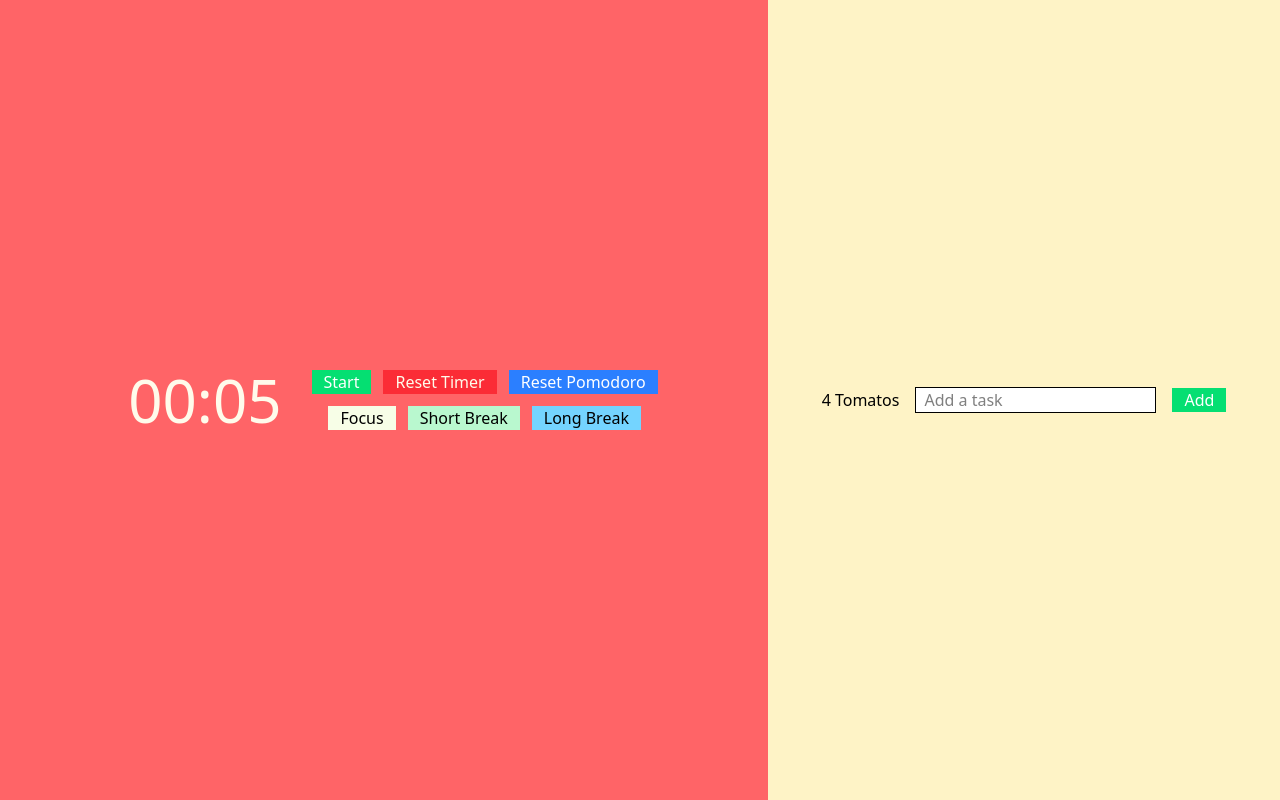
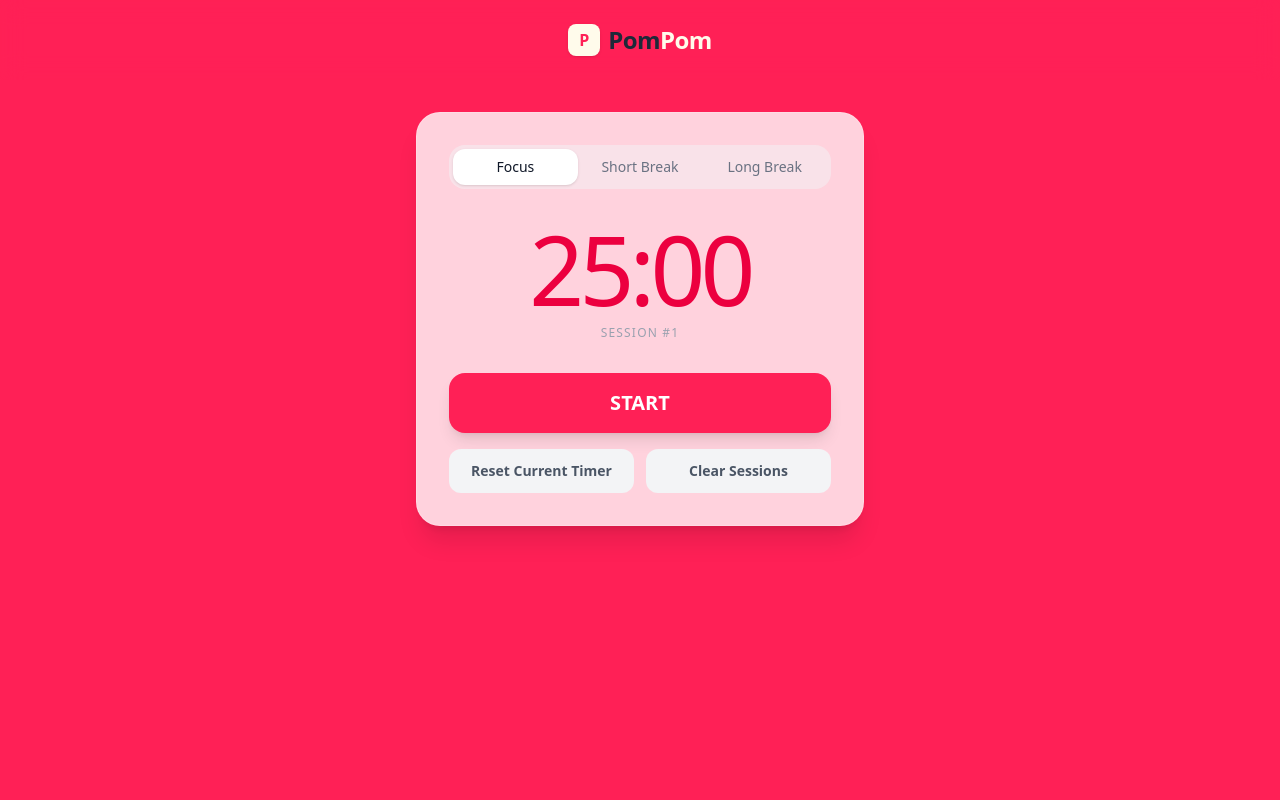
Before and after one commit to ROUVRE/PomPom, a React (Vite) app: page / in a window 1280 px wide. Built offline with nearby package versions, Linux system fonts and the light colour scheme.

Commit message:
Added styling

```diff
--- a/src/App.jsx
+++ b/src/App.jsx
@@ -1,12 +1,9 @@
-import LeftSide from "./components/LeftSide";
-import RightSide from "./components/RightSide";
 import Timer from "./components/Timer";
 
 function App() {
   return (
-    <div className="flex">
-      <LeftSide />
-      <RightSide />
+    <div>
+      <Timer />
     </div>
   );
 }
--- a/src/components/LeftSide.jsx
+++ /dev/null
@@ -1,11 +0,0 @@
-import Timer from "./Timer";
-
-const LeftSide = () => {
-  return (
-    <div className="bg-red-400 flex justify-center w-3/4 items-center h-screen">
-      <Timer />
-    </div>
-  );
-};
-
-export default LeftSide;
--- a/src/components/RightSide.jsx
+++ /dev/null
@@ -1,12 +0,0 @@
-import TaskList from "./TaskList";
-
-const RightSide = () => {
-  return (
-    <div className="bg-amber-100 flex justify-center w-1/2 items-center h-screen">
-      <div>4 Tomatos</div>
-      <TaskList />
-    </div>
-  );
-};
-
-export default RightSide;
--- a/src/components/Timer.jsx
+++ b/src/components/Timer.jsx
@@ -14,9 +14,9 @@ const Timer = () => {
   // Values in seconds
   // CHANGE THESE SECONDS FOR DEBUGGING PURPOSE DONT FORGET TO CHANGE TO DEFAULT VALUES!!!!!!
   const SESSION_PRESETS = {
-    focus: 5, // DEFAULT: 1500 (25 mins)
-    shortBreak: 3, // DEFAULT: 300 (5 mins)
-    longBreak: 9, // DEFAULT: 900 (15 mins)
+    focus: 1500, // DEFAULT: 1500 (25 mins)
+    shortBreak: 300, // DEFAULT: 300 (5 mins)
+    longBreak: 900, // DEFAULT: 900 (15 mins)
   };
 
   const isProcessingRef = useRef(false);
@@ -132,77 +132,115 @@ const Timer = () => {
     setSeconds(SESSION_PRESETS[sessionType]);
   };
 
-  const setTimerTo = (sessionTypeValue) => {
-    stopTimer();
-    setSessionType(sessionTypeValue);
-    setSeconds(SESSION_PRESETS[sessionTypeValue]);
-  };
-
   const formatTime = (seconds) => {
     const mins = Math.floor(seconds / 60);
     const secs = seconds % 60;
     return String(mins).padStart(2, "0") + ":" + String(secs).padStart(2, "0");
   };
 
+  const getThemeColor = () => {
+    if (sessionType === "focus") return "bg-rose-500";
+    if (sessionType === "shortBreak") return "bg-teal-500";
+    return "bg-indigo-500";
+  };
+
   return (
-    <>
-      <div className="m-6 text-6xl text-center text-amber-50">
+    <div
+      className={`min-h-screen transition-colors duration-500 ${getThemeColor().replace(
+        "bg-",
+        "bg-opacity-10 bg-"
+      )}`}
+    >
+      <main className="min-h-screen flex flex-col w-full">
+        {/* --- HEADER --- */}
+        <header className="w-full py-6 px-8 flex justify-center items-center backdrop-blur-md">
+          <div className="flex items-center gap-2">
+            <div className="w-8 h-8 rounded-lg flex items-center justify-center text-rose-500 font-bold shadow-sm bg-amber-50">
+              P
+            </div>
+            <h1 className="text-2xl font-bold tracking-tight text-gray-800">
+              Pom<span className="text-amber-50">Pom</span>
+            </h1>
+          </div>
+        </header>
+
+        {/* --- CONTENT AREA --- */}
+        {/* Removed items-center and justify-center to move the box up */}
+        <div className="flex-1 w-full flex flex-col items-center pt-8 px-4">
+          {/* THE TIMER CARD */}
+          <div className="w-full max-w-md p-8 bg-white/80 backdrop-blur-lg rounded-3xl shadow-xl border border-white/20">
+            {/* Session Tabs */}
+            <div className="flex justify-between p-1 mb-8 bg-gray-100/50 rounded-2xl">
+              {["focus", "shortBreak", "longBreak"].map((type) => (
+                <button
+                  key={type}
+                  onClick={() => {
+                    stopTimer();
+                    updateTimerTo(type);
+                  }}
+                  className={`flex-1 py-2 text-sm font-medium rounded-xl transition-all duration-200 capitalize hover:cursor-pointer ${
+                    sessionType === type
+                      ? "bg-white text-gray-900 shadow-sm"
+                      : "text-gray-500 hover:text-gray-700"
+                  }`}
+                >
+                  {type.replace(/([A-Z])/g, " $1")}
+                </button>
+              ))}
+            </div>
+
+            {/* Timer Display */}
+            <div className="text-center mb-8">
+              <div
+                className={`text-8xl font-light tracking-tighter tabular-nums transition-colors duration-300 ${
+                  sessionType === "focus"
+                    ? "text-rose-600"
+                    : sessionType === "shortBreak"
+                    ? "text-teal-600"
+                    : "text-indigo-600"
+                }`}
+              >
                 {formatTime(seconds)}
               </div>
+              <p className="mt-2 text-gray-400 font-medium uppercase tracking-widest text-xs h-4">
+                {sessionType === "focus" && `Session #${focusCount + 1}`}
+                {sessionType === "shortBreak" && `Taking a break`}
+                {sessionType === "longBreak" && `Taking a long break`}
+              </p>
+            </div>
 
-      <div className="text-center">
-        {isRunning === false ? (
+            {/* Main Controls */}
+            <div className="flex flex-col gap-4">
               <button
-            onClick={startTimer}
-            className="m-1.5 pl-3 pr-3 hover:cursor-pointer bg-green-400 text-white"
+                onClick={isRunning ? stopTimer : startTimer}
+                className={`w-full py-4 rounded-2xl text-xl font-semibold text-white transition-all transform active:scale-95 shadow-lg hover:cursor-pointer ${
+                  isRunning
+                    ? "bg-gray-800 hover:bg-gray-900"
+                    : `${getThemeColor()} hover:opacity-90`
+                }`}
               >
-            Start
+                {isRunning ? "PAUSE" : "START"}
               </button>
-        ) : (
-          <button
-            onClick={stopTimer}
-            className="m-1.5 pl-3 pr-3 hover:cursor-pointer bg-amber-300"
-          >
-            Pause
-          </button>
-        )}
 
+              <div className="flex gap-3">
                 <button
                   onClick={resetTimer}
-          className="m-1.5 pl-3 pr-3 hover:cursor-pointer bg-red-500 text-amber-50"
+                  className="flex-1 py-3 px-4 bg-gray-100 hover:bg-gray-200 text-gray-600 rounded-xl text-sm font-semibold transition-colors hover:cursor-pointer"
                 >
-          Reset Timer
+                  Reset Current Timer
                 </button>
-
                 <button
                   onClick={resetFocusCount}
-          className="m-1.5 pl-3 pr-3 hover:cursor-pointer bg-blue-500 text-white"
+                  className="flex-1 py-3 px-4 bg-gray-100 hover:bg-gray-200 text-gray-600 rounded-xl text-sm font-semibold transition-colors hover:cursor-pointer"
                 >
-          Reset Pomodoro
-        </button>
-
-        <div>
-          <button
-            onClick={() => setTimerTo("focus")}
-            className="m-1.5 pl-3 pr-3 bg-lime-50"
-          >
-            Focus
-          </button>
-          <button
-            onClick={() => setTimerTo("shortBreak")}
-            className="m-1.5 pl-3 pr-3 bg-green-200"
-          >
-            Short Break
-          </button>
-          <button
-            onClick={() => setTimerTo("longBreak")}
-            className="m-1.5 pl-3 pr-3 bg-sky-300"
-          >
-            Long Break
+                  Clear Sessions
                 </button>
               </div>
             </div>
-    </>
+          </div>
+        </div>
+      </main>
+    </div>
   );
 };
 
```
Lines whose indentation alone changed are shown as unchanged.
